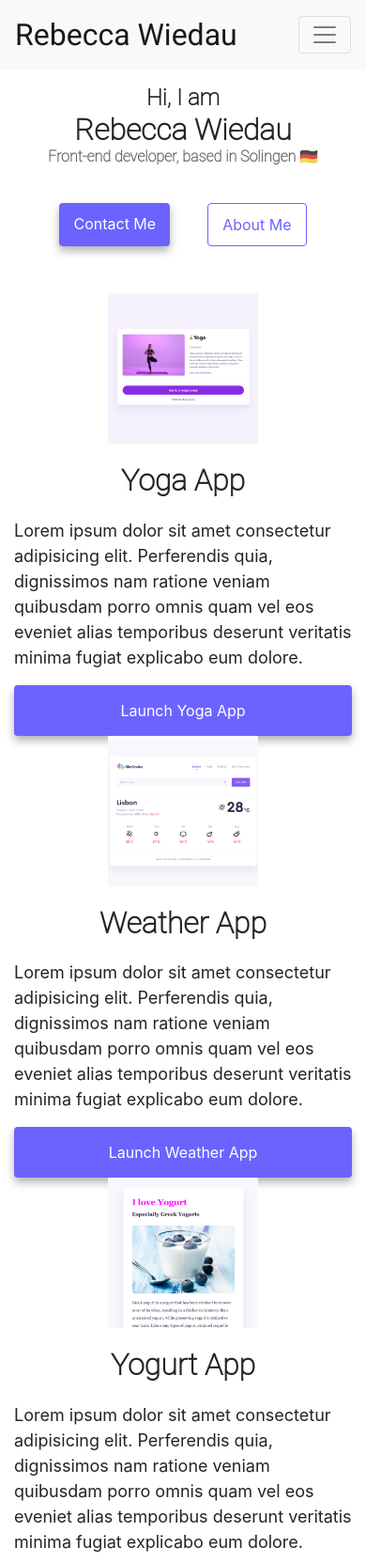
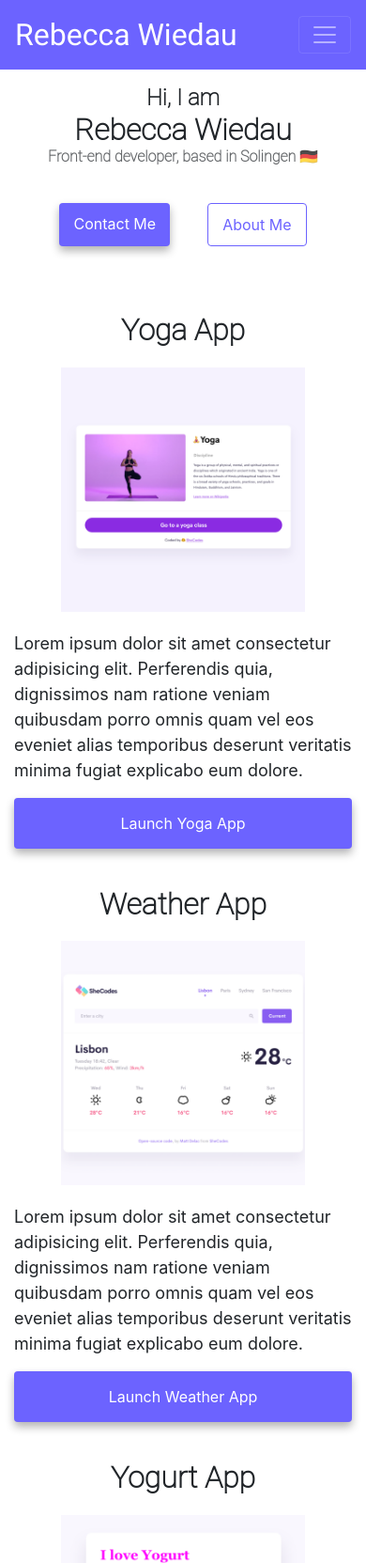
Before and after one commit to RebeccaWiedau/MyApps, a plain HTML site: page index.html in a window 390 px wide. Shown: the top 1663 px of the page at 94% size. Drawn offline with nearby package versions, Linux system fonts and the light colour scheme.

Commit message:
Refactor responsive and style

```diff
--- a/about.html
+++ b/about.html
@@ -12,6 +12,8 @@
             crossorigin="anonymous"
     />
     <link rel="stylesheet" href="src/styles.css"/>
+    <link rel="icon" href="/media/favicon.ico">
+    <script src="https://kit.fontawesome.com/3a6fcdce20.js" crossorigin="anonymous"></script>
     <script
             src="https://code.jquery.com/jquery-3.3.1.slim.min.js"
             integrity="sha384-q8i/X+965DzO0rT7abK41JStQIAqVgRVzpbzo5smXKp4YfRvH+8abtTE1Pi6jizo"
@@ -29,7 +31,7 @@
     ></script>
 </head>
 <body>
-<nav class="navbar navbar-expand-sm navbar-light bg-light fixed">
+<nav class="navbar navbar-expand-md navbar-dark bg-purple fixed-top">
     <a class="navbar-brand" href="#">Rebecca Wiedau</a>
     <button
             class="navbar-toggler"
@@ -52,8 +54,11 @@
             <li class="nav-item active">
                 <a class="nav-link" href="#">About Me</a>
             </li>
-            <li class="nav-item active">
+            <li class="nav-item">
                 <a class="nav-link" href="#contact">Contact Me</a>
+            </li>
+            <li class="nav-item">
+                <a class="nav-link" target="_blank" title="GitHub Repo" href="https://github.com/RebeccaWiedau/MyApps">GitHub <small>[extern]</small></a>
             </li>
         </ul>
     </div>
@@ -61,12 +66,10 @@
 <div class="container">
     <h1>About me</h1>
     <h3>Front-end developer from Solingen, Germany</h3>
-    <p>
-        Lorem ipsum dolor sit amet, consectetur adipisicing elit. Numquam
-        aperiam provident tempora? Cumque adipisci, non dolorem quia, odit qui
-        alias veniam excepturi rem dolor fugit dignissimos, sed voluptatum
-        blanditiis harum.
+    <p class="mt-2">
+        Here stands a text about me. It should be informative and help you to get an idea of me. But in fact it is just a placeholder. Here stands a text about me. It should be informative and help you to get an idea of me. But in fact it is just a placeholder.
     </p>
+    <hr class="">
     <div class="row mb-3">
         <div class="col-sm-4">
             <img
@@ -90,10 +93,12 @@
             />
         </div>
     </div>
+    <hr class="">
     <div id="contact">
         <h2>📮 Contact me</h2>
         <a href="mailto:[email]" class="email-link">email@email.de</a>
     </div>
 </div>
+
 </body>
 </html>
--- a/index.html
+++ b/index.html
@@ -8,6 +8,7 @@
           crossorigin="anonymous">
     <link href="/src/styles.css" rel="stylesheet" type="text/css"/>
     <link rel="icon" href="/media/favicon.ico">
+    <script src="https://kit.fontawesome.com/3a6fcdce20.js" crossorigin="anonymous"></script>
     <script src="https://code.jquery.com/jquery-3.3.1.slim.min.js" integrity="sha384-q8i/X+965DzO0rT7abK41JStQIAqVgRVzpbzo5smXKp4YfRvH+8abtTE1Pi6jizo" crossorigin="anonymous"></script>
     <script src="https://cdnjs.cloudflare.com/ajax/libs/popper.js/1.14.3/umd/popper.min.js" integrity="sha384-ZMP7rVo3mIykV+2+9J3UJ46jBk0WLaUAdn689aCwoqbBJiSnjAK/l8WvCWPIPm49"
             crossorigin="anonymous"></script>
@@ -15,7 +16,7 @@
             crossorigin="anonymous"></script>
 </head>
 <body>
-<nav class="navbar navbar-expand-sm navbar-light bg-light fixed-top">
+<nav class="navbar navbar-expand-md navbar-dark bg-purple fixed-top">
     <a class="navbar-brand" href="#">Rebecca Wiedau</a>
     <button class="navbar-toggler" type="button" data-toggle="collapse" data-target="#navbarNav" aria-controls="navbarNav" aria-expanded="false" aria-label="Toggle navigation">
         <span class="navbar-toggler-icon"></span>
@@ -31,6 +32,9 @@
             <li class="nav-item">
                 <a class="nav-link" href="/about.html#contact">Contact Me</a>
             </li>
+            <li class="nav-item">
+                <a class="nav-link" target="_blank" title="GitHub Repo" href="https://github.com/RebeccaWiedau/MyApps">GitHub <small>[extern]</small></a>
+            </li>
         </ul>
     </div>
 </nav>
@@ -43,11 +47,12 @@
         <a href="/about.html" class="about-link">About me</a>
     </div>
     <div class="row app-row">
-        <div class="col-sm-6">
+        <div class="col-md-6">
+            <h2 class="app-headline d-block d-md-none">Yoga App</h2>
             <img src="/media/yoga.png" alt="" class="img-fluid rounded app-img"/>
         </div>
-        <div class="col-sm-6">
-            <h2 class="app-headline">Yoga App</h2>
+        <div class="col-md-6">
+            <h2 class="app-headline d-none d-md-block">Yoga App</h2>
             <p>
                 Lorem ipsum dolor sit amet consectetur adipisicing elit. Perferendis
                 quia, dignissimos nam ratione veniam quibusdam porro omnis quam vel
@@ -57,12 +62,13 @@
             <a class="app-link" href="#">Launch Yoga App</a>
         </div>
     </div>
-    <div class="row app-row">
-        <div class="col-sm-6">
+    <div class="row app-row mt-md-5 flex-md-row-reverse">
+        <div class="col-md-6">
+            <h2 class="app-headline d-block d-md-none">Weather App</h2>
             <img src="/media/weather.png" alt="" class="img-fluid rounded app-img"/>
         </div>
-        <div class="col-sm-6">
-        <h2 class="app-headline">Weather App</h2>
+        <div class="col-md-6">
+        <h2 class="app-headline d-none d-md-block">Weather App</h2>
         <p>
             Lorem ipsum dolor sit amet consectetur adipisicing elit. Perferendis
             quia, dignissimos nam ratione veniam quibusdam porro omnis quam vel
@@ -72,12 +78,13 @@
         <a class="app-link" href="#">Launch Weather App</a>
     </div>
     </div>
-    <div class="row app-row">
-        <div class="col-sm-6">
+    <div class="row app-row mt-md-5">
+        <div class="col-md-6">
+            <h2 class="app-headline d-block d-md-none">Yogurt App</h2>
             <img src="/media/yogurt.png" alt="" class="img-fluid rounded app-img"/>
         </div>
-        <div class="col-sm-6">
-            <h2 class="app-headline">Yogurt App</h2>
+        <div class="col-md-6">
+            <h2 class="app-headline d-none d-md-block">Yogurt App</h2>
             <p>
                 Lorem ipsum dolor sit amet consectetur adipisicing elit. Perferendis
                 quia, dignissimos nam ratione veniam quibusdam porro omnis quam vel
@@ -88,5 +95,6 @@
         </div>
     </div>
 </div>
+
 </body>
 </html>
--- a/src/styles.css
+++ b/src/styles.css
@@ -1,4 +1,5 @@
 @import url('https://fonts.googleapis.com/css2?family=Roboto:wght@100;300;400;500&display=swap');
+
 :root {
   --primary-color: #6c63ff;
   --secondary-color: #f5f2fe;
@@ -37,7 +38,7 @@ p {
   line-height: 1.5;
 }
 .container {
-  margin-top: 90px;
+  margin: 90px auto;
 }
 
 .navigation-links {
@@ -108,8 +109,7 @@ p {
   text-align: left;
   margin: 20px 0;
 }
-
-@media (max-width: 575px) {
+@media (max-width: 1100px) {
   h1 {
     font-size: 2rem;
   }
@@ -119,6 +119,9 @@ p {
   h3 {
     font-size: 1rem;
   }
+}
+@media (max-width: 775px) {
+
 
   .wave-emoji {
     display: none;
@@ -126,6 +129,7 @@ p {
   .app-link {
     padding: 15px 5px;
     display: block;
+    margin-bottom: 20px;
   }
 
   .navigation-links {
@@ -143,10 +147,14 @@ p {
   }
 
   .app-img {
-    padding: 0 100px;
-  }
-
-  .app-row {
-
+    padding: 0 50px;
+    margin-bottom: 20px;
   }
 }
+
+
+
+
+.bg-purple {
+  background-color: var(--primary-color);
+}
```
